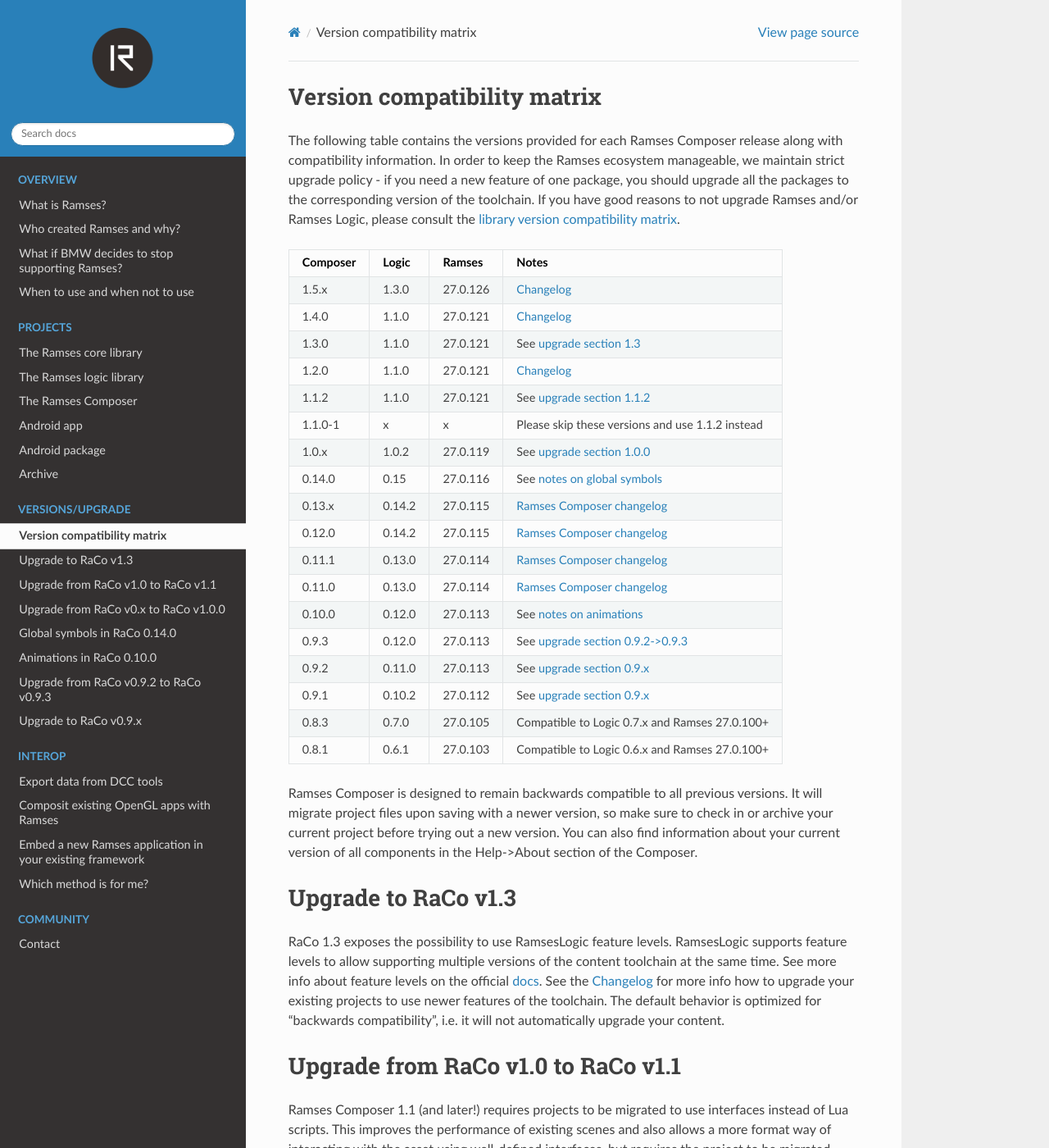
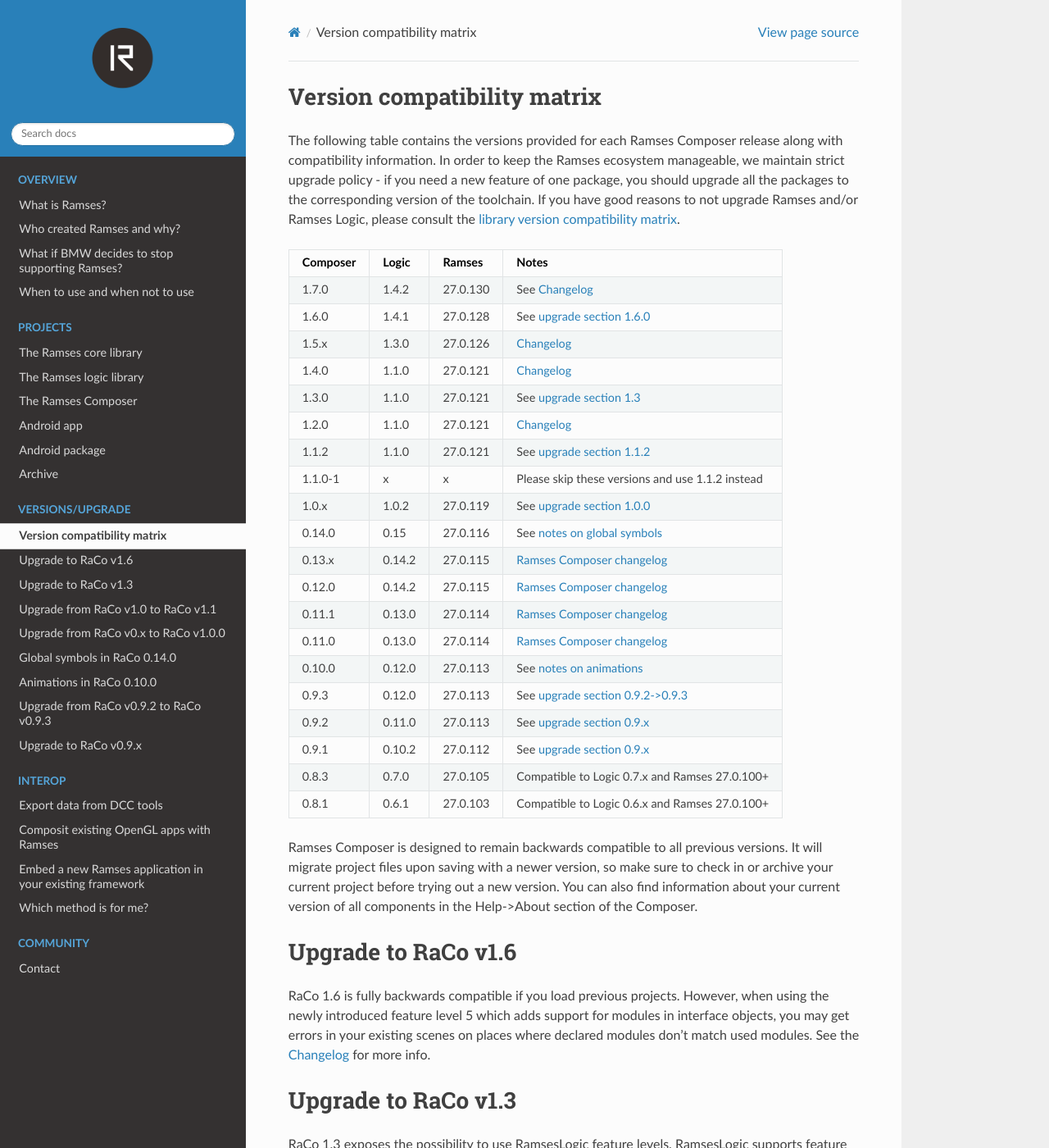
Before and after one commit to COVESA/ramses-sdk, a Sphinx documentation site: the page built from doc/versions.md, in a window 1280 px wide and 1400 px high. Shown: the whole window at 82% size. Built offline with Sphinx 7.4.7 and the Read the Docs theme 2.0.0, drawn with Linux system fonts in a browser that asks for light colours.

Commit message:
Add RaCo versions 1.6 and 1.7 in the docs (#9)

```diff
--- a/doc/versions.md
+++ b/doc/versions.md
@@ -9,6 +9,8 @@
 
 |Composer |Logic    | Ramses        | Notes                                                      |
 |---------|---------|---------------|------------------------------------------------------------|
+|1.7.0    |1.4.2    | 27.0.130      | See  [Changelog](https://github.com/bmwcarit/ramses-composer/blob/main/CHANGELOG.md#170-external-textures)               |
+|1.6.0    |1.4.1    | 27.0.128      | See [upgrade section 1.6.0](upgrade_raco160)               |
 |1.5.x    |1.3.0    | 27.0.126      | [Changelog](https://github.com/bmwcarit/ramses-composer/blob/main/CHANGELOG.md#150-multisampling-dynamic-render-order-control-python-api-improvements) |
 |1.4.0    |1.1.0    | 27.0.121      | [Changelog](https://github.com/bmwcarit/ramses-composer/blob/main/CHANGELOG.md#140-python-api-enhancements-various-usability-improvements-and-bugfixes) |
 |1.3.0    |1.1.0    | 27.0.121      | See [upgrade section 1.3](upgrade_raco130)                 |
@@ -31,6 +33,16 @@
 Ramses Composer is designed to remain backwards compatible to all previous versions. It will migrate project files upon saving with
 a newer version, so make sure to check in or archive your current project before trying out a new version.
 You can also find information about your current version of all components in the Help->About section of the Composer.
+
+(upgrade_raco160)=
+# Upgrade to RaCo v1.6
+
+RaCo 1.6 is fully backwards compatible if you load previous projects. However, when using
+the newly introduced feature level 5 which adds support for modules in interface objects, you
+may get errors in your existing scenes on places where declared
+modules don't match used modules.
+See the [Changelog](https://github.com/bmwcarit/ramses-composer/blob/main/CHANGELOG.md#160-skinning-morphing-property-copypaste-modules-for-lua-interfaces-misc-bugfixes) for
+more info.
 
 (upgrade_raco130)=
 # Upgrade to RaCo v1.3
```
